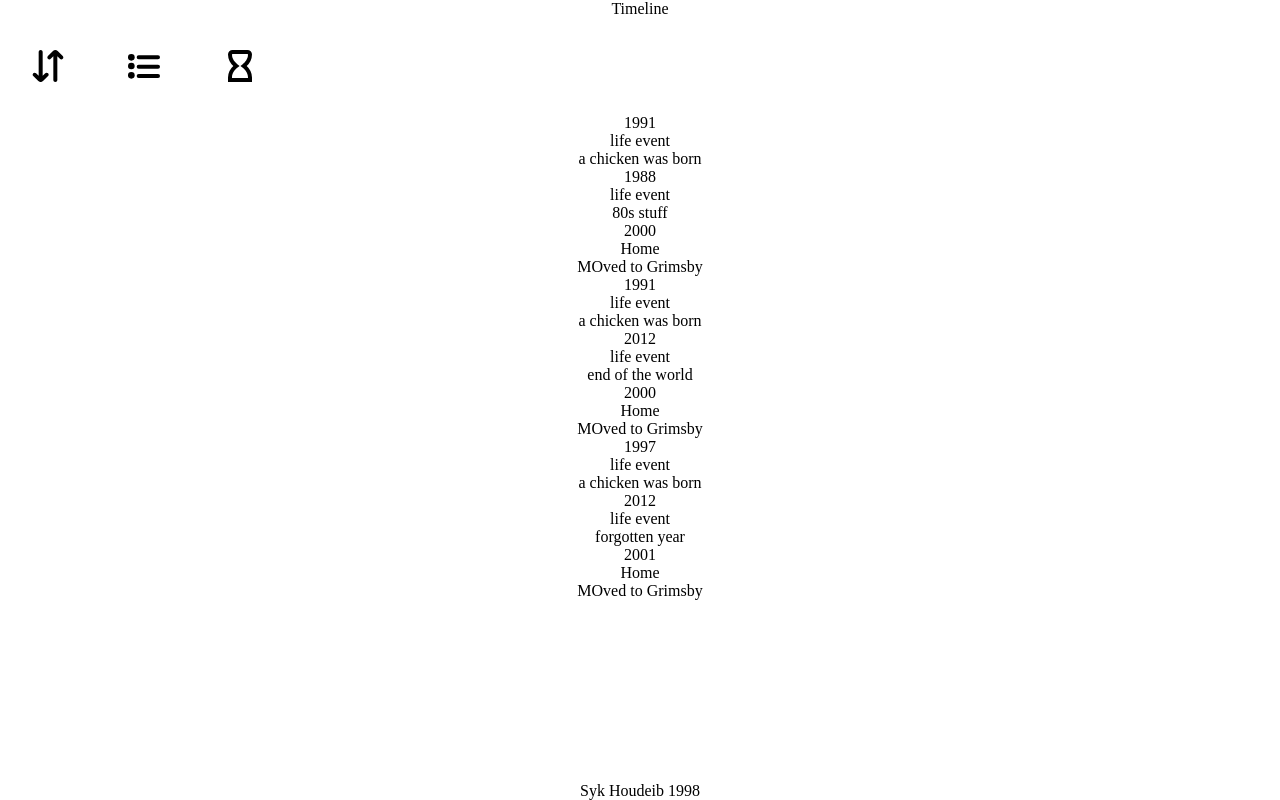
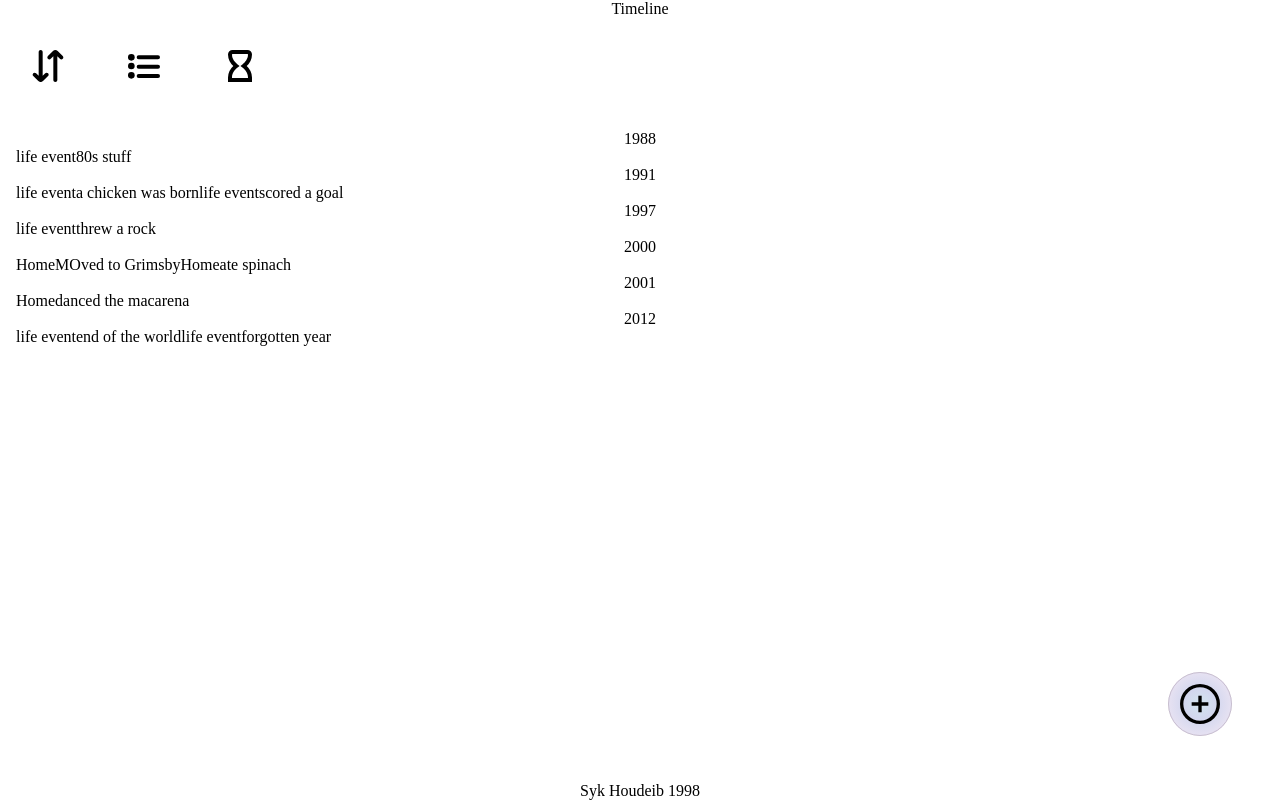
Before and after one commit to Syknapse/timeline_app, a React (Create React App) app in the folder frontend/: page / in a window 1280 px wide. Built offline with nearby package versions, Linux system fonts and the light colour scheme.

Commit message:
Implement add entry button and modal. Improve styles

```diff
--- a/frontend/src/App.module.css
+++ b/frontend/src/App.module.css
@@ -19,6 +19,29 @@
   width: 2rem;
 }
 
+.main {
+  padding: 1rem;
+}
+
+.addButton {
+  position: fixed;
+  bottom: 3rem;
+  right: 2rem;
+  width: 4rem;
+  height: 4rem;
+  background: white;
+}
+
+.addButton::after {
+  content: '';
+  position: absolute;
+  width: 4rem;
+  height: 4rem;
+  background: radial-gradient(#85b8d25c, #8591d25e, #baafdb61, #e687e15e);
+  border-radius: 50%;
+  z-index: -1;
+}
+
 .footer {
   margin-top: auto;
 }
--- a/frontend/src/App.tsx
+++ b/frontend/src/App.tsx
@@ -2,8 +2,11 @@ import React, { useState } from 'react'
 import { Button } from './components'
 import { TimeLapse } from './components'
 import { Timeline } from './components'
+import { AddEntry } from './components'
 import { Sort } from './icons'
 import { List } from './icons'
+import { Cross } from './icons'
+import { Add } from './icons'
 import { Hourglass } from './icons'
 import styles from './App.module.css'
 
@@ -26,7 +29,7 @@ const entries = [
   {
     year: 1991,
     type: 'life event',
-    title: 'a chicken was born',
+    title: 'scored a goal',
   },
   {
     year: 2012,
@@ -36,12 +39,12 @@ const entries = [
   {
     year: 2000,
     type: 'Home',
-    title: 'MOved to Grimsby',
+    title: 'ate spinach',
   },
   {
     year: 1997,
     type: 'life event',
-    title: 'a chicken was born',
+    title: 'threw a rock',
   },
   {
     year: 2012,
@@ -51,7 +54,7 @@ const entries = [
   {
     year: 2001,
     type: 'Home',
-    title: 'MOved to Grimsby',
+    title: 'danced the macarena',
   },
 ]
 
@@ -62,6 +65,7 @@ enum ViewType {
 
 function App() {
   const [view, setView] = useState<ViewType>(ViewType.Timeline)
+  const [isOpenModal, setIsOpenModal] = useState<boolean>(false)
 
   return (
     <div className={styles.App}>
@@ -82,13 +86,17 @@ function App() {
           </Button>
         </div>
       </header>
-      <main>
+      <main className={styles.main}>
         {
           {
             [ViewType.Timeline]: <Timeline entries={entries} />,
             [ViewType.Time_lapse]: <TimeLapse />,
           }[view]
         }
+        <AddEntry isOpen={isOpenModal} close={() => setIsOpenModal(false)} />
+        <Button className={styles.addButton} isRound onClick={() => setIsOpenModal(!isOpenModal)}>
+          {isOpenModal ? <Cross /> : <Add />}
+        </Button>
       </main>
       <footer className={styles.footer}>
         <p>Syk Houdeib 1998</p>
--- /dev/null
+++ b/frontend/src/components/AddEntry/addEntry.module.css
@@ -0,0 +1,37 @@
+.root {
+  display: none;
+  align-items: center;
+  justify-content: center;
+  position: fixed;
+  top: 0;
+  left: 0;
+  right: 0;
+  bottom: 0;
+}
+
+.root.open {
+  display: flex;
+}
+
+.backdrop {
+  top: 0;
+  left: 0;
+  width: 100%;
+  height: 100%;
+  position: absolute;
+  background: gray;
+  opacity: 0.4;
+}
+
+.modal {
+  display: flex;
+  flex-direction: column;
+  align-items: center;
+  justify-content: flex-start;
+  width: 80%;
+  max-width: 44rem;
+  background: white;
+  z-index: 1;
+  border-radius: 8px;
+  box-shadow: 0 2px 11px 0 rgb(0 0 0 / 50%);
+}
--- /dev/null
+++ b/frontend/src/components/AddEntry/addEntry.tsx
@@ -0,0 +1,18 @@
+import clsx from 'clsx'
+import styles from './addEntry.module.css'
+
+interface IAddEntryProps {
+  isOpen: boolean
+  close: () => void
+}
+
+const AddEntry: React.FC<IAddEntryProps> = ({ isOpen, close }) => {
+  return (
+    <div className={clsx(styles.root, isOpen && styles.open)}>
+      <div className={styles.backdrop} onClick={close}></div>
+      <div className={styles.modal}> stuff will be here </div>
+    </div>
+  )
+}
+
+export default AddEntry
--- /dev/null
+++ b/frontend/src/components/AddEntry/index.ts
@@ -0,0 +1 @@
+export { default } from './addEntry'
--- a/frontend/src/components/TimelineView/timeline.module.css
+++ b/frontend/src/components/TimelineView/timeline.module.css
@@ -0,0 +1,13 @@
+.section {
+  display: flex;
+  flex-wrap: wrap;
+}
+
+.year {
+  text-align: center;
+  width: 100%;
+}
+
+.entry {
+  display: flex;
+}
--- a/frontend/src/components/TimelineView/timeline.tsx
+++ b/frontend/src/components/TimelineView/timeline.tsx
@@ -1,5 +1,4 @@
 import { IEntry } from '@models/entryModel'
-import { cursorTo } from 'readline'
 import styles from './timeline.module.css'
 
 interface ITimelineProps {
@@ -14,13 +13,6 @@ type IYearSorted = {
 const Timeline: React.FC<ITimelineProps> = ({ entries }) => {
   if (entries.length === 0) return <div>nothing to show yet</div>
 
-  /* const years = [...new Set(entries.map(entry => entry.year))].sort()
-  const sortedByYears = years.map(year => {
-    let obj: { year: number; entries: IEntry[] | null } = { year, entries: [] }
-    obj.entries = entries.filter(entry => entry.year === year)
-    return obj
-  }) */
-
   // Create a new array with one object per year which has all the entries from that year. Sort in ascending
   const sortedByYears: IYearSorted = entries.reduce((acc: IYearSorted, cur) => {
     const currentYear = acc.find(a => a.year === cur.year)
@@ -32,15 +24,17 @@ const Timeline: React.FC<ITimelineProps> = ({ entries }) => {
     return acc.sort((a, b) => a.year - b.year)
   }, [])
 
-  console.log('sortedByYears: ', sortedByYears)
-
   return (
     <>
-      {entries.map(entry => (
-        <section>
-          <div>{entry.year}</div>
-          <div>{entry.type}</div>
-          <div>{entry.title}</div>
+      {sortedByYears.map(yearGroup => (
+        <section className={styles.section}>
+          <h3 className={styles.year}>{yearGroup.year}</h3>
+          {yearGroup.entries.map(entry => (
+            <div className={styles.entry}>
+              <div>{entry.type}</div>
+              <div>{entry.title}</div>
+            </div>
+          ))}
         </section>
       ))}
     </>
--- a/frontend/src/components/index.ts
+++ b/frontend/src/components/index.ts
@@ -1,3 +1,4 @@
+export { default as AddEntry } from './AddEntry'
 export { default as Button } from './Button'
 export { default as TimeLapse } from './TimeLapseView'
 export { default as Timeline } from './TimelineView'
--- /dev/null
+++ b/frontend/src/icons/Cross.tsx
@@ -0,0 +1,12 @@
+import SVGIcon from './SVGIcon'
+import { IIconProps } from '@models/iconModel'
+
+const Add: React.FC<IIconProps> = props => (
+  <SVGIcon viewBox="0 0 512.021 512.021" {...props}>
+    <g>
+      <path d="M301.258,256.01L502.645,54.645c12.501-12.501,12.501-32.769,0-45.269c-12.501-12.501-32.769-12.501-45.269,0l0,0   L256.01,210.762L54.645,9.376c-12.501-12.501-32.769-12.501-45.269,0s-12.501,32.769,0,45.269L210.762,256.01L9.376,457.376   c-12.501,12.501-12.501,32.769,0,45.269s32.769,12.501,45.269,0L256.01,301.258l201.365,201.387   c12.501,12.501,32.769,12.501,45.269,0c12.501-12.501,12.501-32.769,0-45.269L301.258,256.01z" />
+    </g>
+  </SVGIcon>
+)
+
+export default Add
--- a/frontend/src/icons/index.ts
+++ b/frontend/src/icons/index.ts
@@ -1,5 +1,6 @@
 export { default as Add } from './Add'
 export { default as AngleDown } from './AngleDown'
+export { default as Cross } from './Cross'
 export { default as Edit } from './Edit'
 export { default as Hourglass } from './Hourglass'
 export { default as List } from './List'
```
